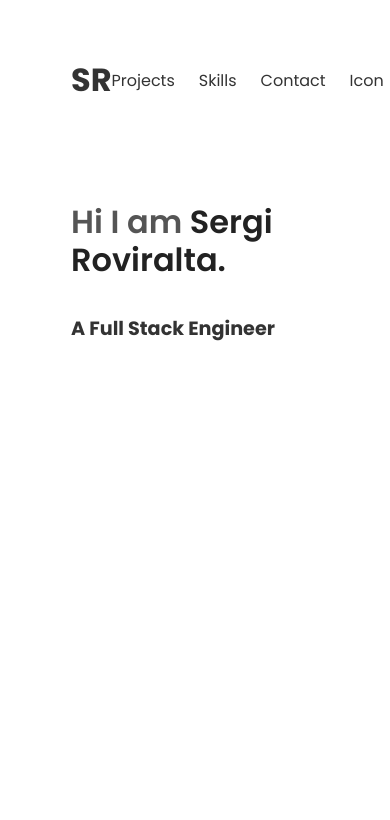
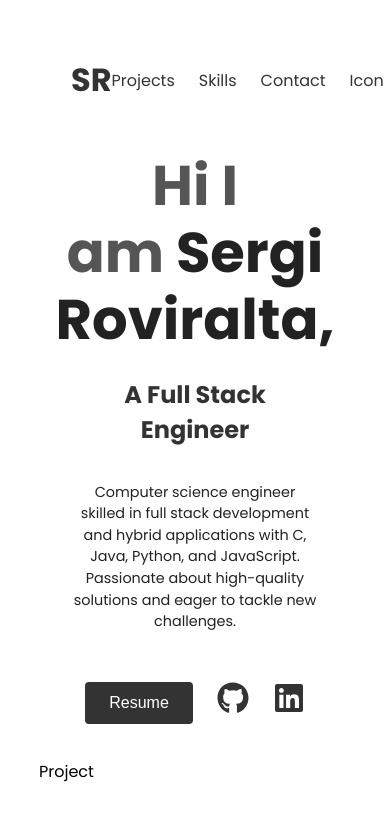
Before and after one commit to roviralta/my-portfolio, a React (Create React App) app: page / in a window 390 px wide. Shown: the top 820 px of the page. Built offline with nearby package versions, Linux system fonts and the light colour scheme.

Commit message:
fix responsive and style design

```diff
--- a/package.json
+++ b/package.json
@@ -8,6 +8,7 @@
     "@testing-library/user-event": "^13.5.0",
     "react": "^18.3.1",
     "react-dom": "^18.3.1",
+    "react-icons": "^5.3.0",
     "react-scripts": "5.0.1",
     "web-vitals": "^2.1.4"
   },
--- a/src/App.js
+++ b/src/App.js
@@ -1,11 +1,13 @@
 import Header from "./components/Header/Header";
 import About from "./components/About/About";
+import Project from "./components/Project/Project";
 
 function App() {
   return (
     <div className="App">
       <Header></Header>
       <About></About>
+      <Project></Project>
     </div>
   );
 }
--- a/src/components/About/About.css
+++ b/src/components/About/About.css
@@ -1,48 +1,102 @@
+/* General Styles */
 #about {
   display: flex;
-  justify-content: center;
+  flex-direction: column;
   align-items: center;
-  flex-direction: column;
   padding: 2rem;
+  margin-top: -5rem;
+  text-align: center;
 }
 
 .presentation {
-  font-size: 2.5rem;
   line-height: 1.2;
   font-weight: 600;
+  display: flex;
+  flex-wrap: wrap;
 }
 
 .intro {
   color: #555;
+  font-size: 3.5rem;
 }
 
 .name {
   color: #222;
+  font-size: 3.5rem;
 }
 
 .role {
   font-size: 2rem;
   color: #333;
-  margin-top: 0.5rem;
+  margin-top: -1rem;
 }
 
+.resume {
+  max-width: 600px;
+  color: #222;
+  text-align: center;
+  font-size: 1rem;
+  line-height: 1.5;
+}
+
+.buttons {
+  display: flex;
+  gap: 1.5rem;
+  justify-content: center;
+  align-items: center;
+  margin-top: 2rem;
+  flex-wrap: wrap; /* Ensure wrapping on smaller screens */
+}
+
+/* Button and Icon Styles */
+#cv {
+  background-color: #333;
+  color: #fff;
+  border: none;
+  border-radius: 4px;
+  padding: 0.75rem 1.5rem;
+  font-size: 1rem;
+  cursor: pointer;
+  transition: background-color 0.3s ease;
+}
+
+#cv:hover {
+  background-color: #555;
+}
+
+.icon {
+  color: #333;
+  font-size: 2rem;
+  cursor: pointer;
+  transition: color 0.3s ease;
+}
+
+.icon:hover {
+  color: #555;
+}
+
+/* Media Query for Larger Screens */
 @media (min-width: 601px) {
-  #about {
-    text-align: center;
+  .presentation {
+    font-size: 3.5rem;
+  }
+
+  .role {
+    font-size: 2.5rem;
   }
 }
 
+/* Media Query for Screens 600px and Below */
 @media (max-width: 600px) {
-  #about {
-    align-items: flex-start; /* Aligns content to the start on smaller screens */
-    padding-top: 1rem; /* Reduces padding for a more compact design */
-  }
-
   .presentation {
-    font-size: 2rem; /* Adjust font size for smaller screens */
+    font-size: 2rem;
   }
 
   .role {
-    font-size: 1.2rem; /* Adjust role font size for smaller screens */
+    font-size: 1.5rem;
+  }
+
+  .resume {
+    font-size: 0.9rem;
   }
 }
--- a/src/components/About/About.js
+++ b/src/components/About/About.js
@@ -1,14 +1,33 @@
 import React from "react";
 import "./About.css";
+import { FaGithub, FaLinkedin } from "react-icons/fa";
 
 const About = () => {
   return (
     <section id="about">
-      <h1 className="presentation">
-        <span class="intro">Hi I am&nbsp;</span>
-        <span class="name">Sergi Roviralta.</span>
-      </h1>
+      <div className="presentation">
+        <h1>
+          <span className="intro">Hi I am&nbsp;</span>
+          <span className="name">Sergi Roviralta,</span>
+        </h1>
+      </div>
       <h2 className="role">A Full Stack Engineer</h2>
+      <p className="resume">
+        Computer science engineer skilled in full stack development and hybrid
+        applications with C, Java, Python, and JavaScript. Passionate about
+        high-quality solutions and eager to tackle new challenges.
+      </p>
+      <div className="buttons">
+        <button id="cv" title="Download Resume">
+          Resume
+        </button>
+        <span className="icon" aria-label="Github" title="Github">
+          <FaGithub />
+        </span>
+        <span className="icon" aria-label="LinkedIn" title="LinkedIn">
+          <FaLinkedin />
+        </span>
+      </div>
     </section>
   );
 };
--- a/src/components/Header/Header.css
+++ b/src/components/Header/Header.css
@@ -30,11 +30,26 @@ header h1 {
 a {
   text-decoration: none;
   color: #333;
+  position: relative;
+  transition: color 0.4s ease; /* Smooth color transition */
+}
+
+a::after {
+  content: "";
+  position: absolute;
+  left: 0;
+  bottom: 0; /* Position underline below text */
+  width: 100%; /* Full width for the underline */
+  height: 2px;
+  background-color: currentColor; /* Same color as text */
+  transform: scaleX(0); /* Start with underline hidden */
+  transition: transform 0.4s ease; /* Smooth transition for underline */
 }
 
 a:hover {
-  text-decoration: underline;
-  font-size: 1.25rem;
-  text-underline-offset: 0.5rem;
-  font-weight: bold;
+  color: #111;
 }
+
+a:hover::after {
+  transform: scaleX(1); /* Show the underline on hover */
+}
--- a/src/components/Project/Project.js
+++ b/src/components/Project/Project.js
@@ -0,0 +1,7 @@
+import React from "react";
+
+const Project = () => {
+  return <div>Project</div>;
+};
+
+export default Project;
```
Also changed, not shown: 1 other file (tests, documents, lock files or other folders).
